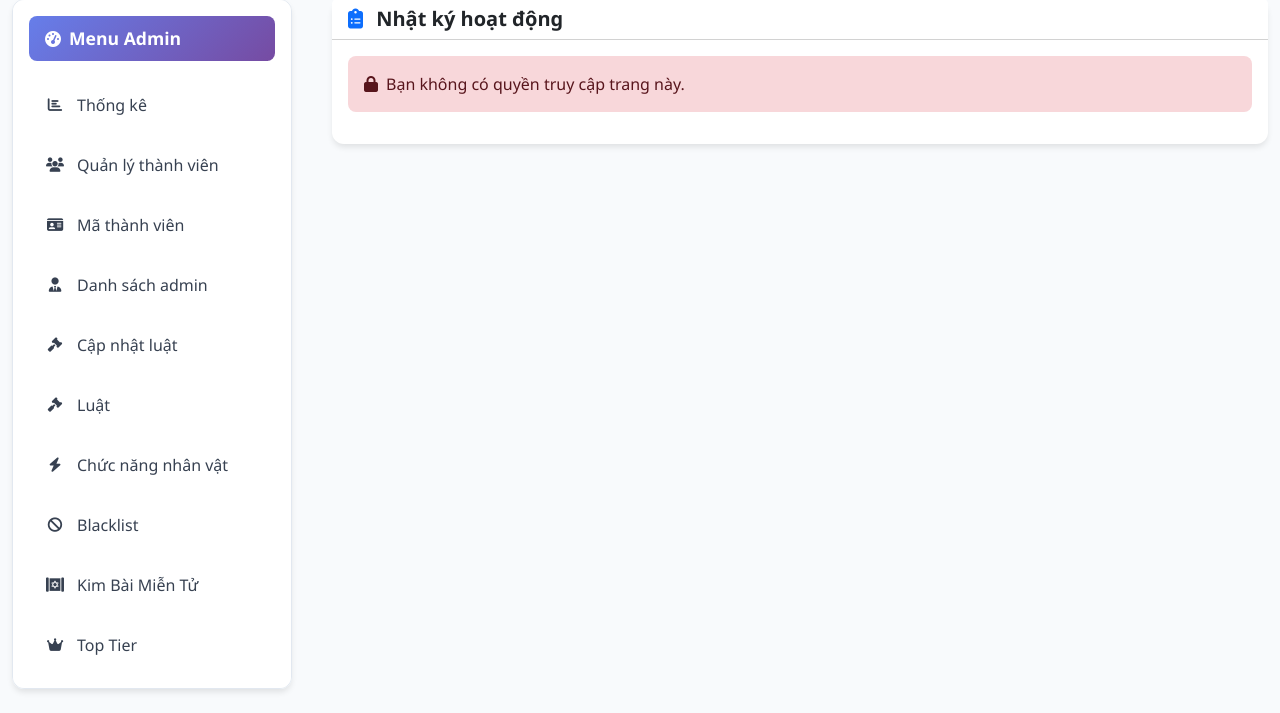
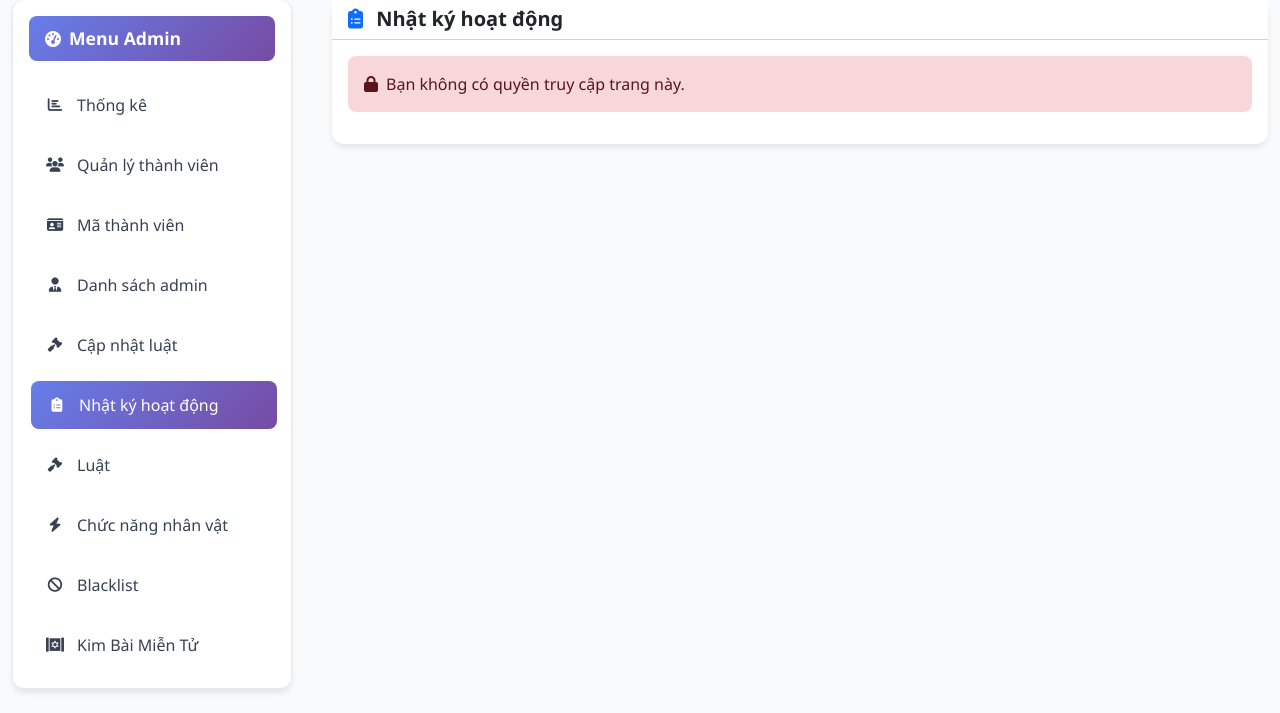
Before and after one commit to Tmy-andy/PiuPiu, a Flask app: page /activity_log in a window 1280 px wide. Shown: the part 95-808 px from the top of the page. Run offline with Flask 3, Linux system fonts and the light colour scheme; a user stored in the database is signed in; tables that the repository leaves empty hold one stand-in row (values such as "Sample post"); some libraries are stand-ins or nearby versions.

Commit message:
add activity_log

```diff
--- a/templates/_sidebar.html
+++ b/templates/_sidebar.html
@@ -26,6 +26,9 @@
             </a>
             <a class="nav-link {% if request.endpoint == 'rules' %}active{% endif %}" href="{{ url_for('rules') }}">
                 <i class="fas fa-gavel"></i>Cập nhật luật
+            </a>
+            <a class="nav-link {% if request.endpoint == 'activity_log' %}active{% endif %}" href="{{ url_for('activity_log') }}">
+                <i class="fas fa-clipboard-list"></i>Nhật ký hoạt động
             </a>
         {% endif %}
 
```
